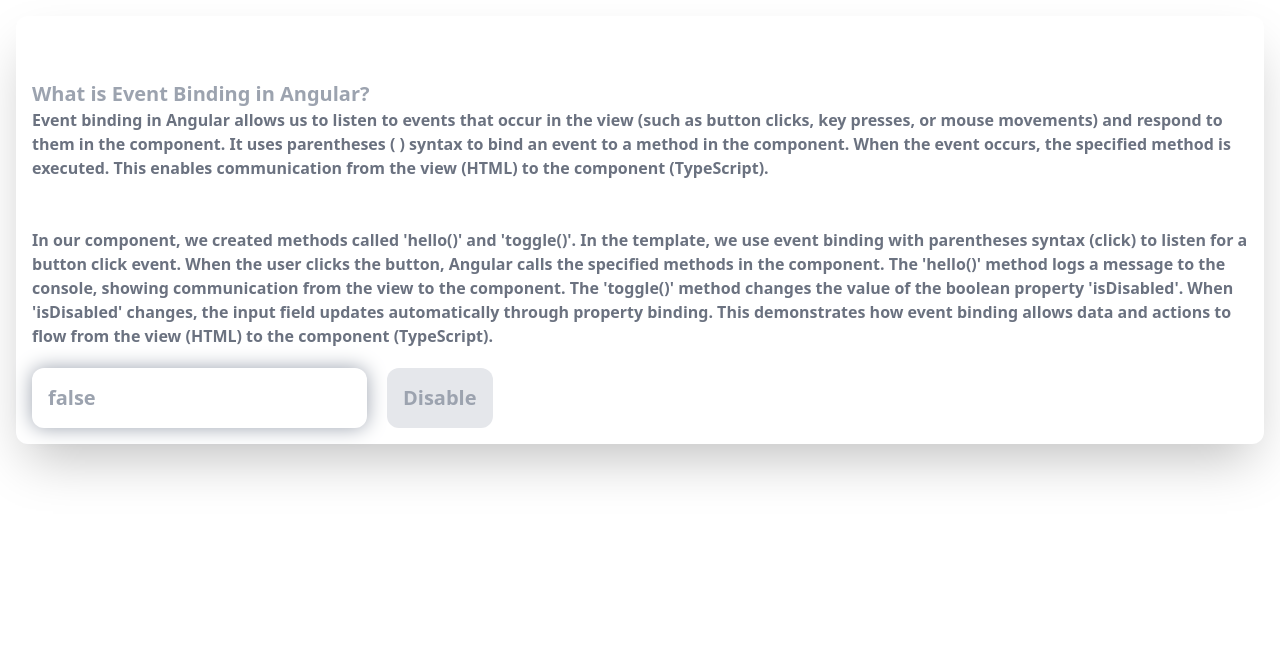
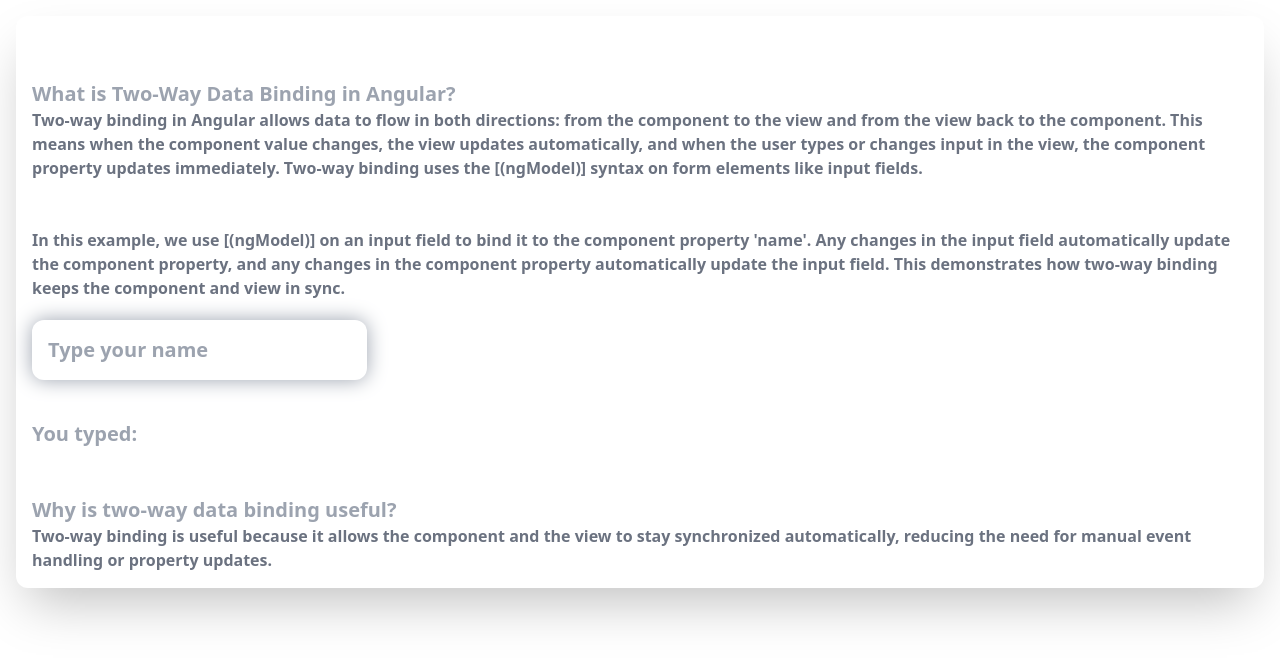
Before and after one commit to mathebe-moseri/angular-concepts, an Angular app: page / in a window 1280 px wide. Shown: the top 662 px of the page. Built offline with nearby package versions, Linux system fonts and the light colour scheme.

Commit message:
feat: explain and practically-implement two-way data binding

```diff
--- a/src/app/components/data-binding/two-way-binding/two-way-binding.component.html
+++ b/src/app/components/data-binding/two-way-binding/two-way-binding.component.html
@@ -1 +1,20 @@
-<p>two-way-binding works!</p>
+<div class="bg-white p-4 rounded-xl m-4 shadow-2xl">
+  <br><br>
+
+  <p class="text-xl font-bold text-gray-400">{{ question1 }}</p>
+  <p class="text-gray-500 font-bold">{{ answer1 }}</p>
+
+  <br><br>
+
+  <p class="text-gray-500 font-bold">{{ explanation }}</p>
+
+  <input type="text" (input)="onInput($event)" placeholder="Type your name" [(ngModel)]="name"
+    class="mt-5 p-4 text-xl font-bold focus:outline-none rounded-xl shadow-[0_0_20px_rgba(0,0,0,0.3)] shadow-gray-400 text-gray-400" />
+
+  <p class="text-xl font-bold text-gray-400 mt-10">You typed: {{ name }}</p>
+
+  <br><br>
+
+  <p class="text-xl font-bold text-gray-400">{{ question }}</p>
+  <p class="text-gray-500 font-bold">{{ answer }}</p>
+</div>
--- a/src/app/components/data-binding/two-way-binding/two-way-binding.component.ts
+++ b/src/app/components/data-binding/two-way-binding/two-way-binding.component.ts
@@ -1,12 +1,32 @@
 import { Component } from '@angular/core';
+import { FormsModule } from '@angular/forms';
 
 @Component({
   selector: 'app-two-way-binding',
   standalone: true,
-  imports: [],
+  imports: [FormsModule],
   templateUrl: './two-way-binding.component.html',
   styleUrl: './two-way-binding.component.css'
 })
 export class TwoWayBindingComponent {
 
+
+  question1: string = "What is Two-Way Data Binding in Angular?";
+  answer1: string = "Two-way binding in Angular allows data to flow in both directions: from the component to the view and from the view back to the component. This means when the component value changes, the view updates automatically, and when the user types or changes input in the view, the component property updates immediately. Two-way binding uses the [(ngModel)] syntax on form elements like input fields.";
+
+  explanation: string = "In this example, we use [(ngModel)] on an input field to bind it to the component property 'name'. Any changes in the input field automatically update the component property, and any changes in the component property automatically update the input field. This demonstrates how two-way binding keeps the component and view in sync.";
+
+  question: string = "Why is two-way data binding useful?";
+  answer: string = "Two-way binding is useful because it allows the component and the view to stay synchronized automatically, reducing the need for manual event handling or property updates.";
+
+  name: string = "";
+
+  constructor() {
+    console.log(this.name);
+  }
+
+  onInput(event: any) {
+  console.log(event.target.value);
+  }
+
 }
--- a/src/app/main/main.component.html
+++ b/src/app/main/main.component.html
@@ -1,3 +1,4 @@
 <!-- <app-string-interpolation></app-string-interpolation> -->
 <!-- <app-property-binding></app-property-binding> -->
-<app-event-binding></app-event-binding>
+<!-- <app-event-binding></app-event-binding> -->
+<app-two-way-binding></app-two-way-binding>
--- a/src/app/main/main.component.ts
+++ b/src/app/main/main.component.ts
@@ -2,11 +2,12 @@
 import { StringInterpolationComponent } from '../components/data-binding/string-interpolation/string-interpolation.component';
 import { PropertyBindingComponent } from '../components/data-binding/property-binding/property-binding.component';
 import { EventBindingComponent } from '../components/data-binding/event-binding/event-binding.component';
+import { TwoWayBindingComponent } from '../components/data-binding/two-way-binding/two-way-binding.component';
 
 @Component({
   selector: 'app-main',
   standalone: true,
-  imports: [StringInterpolationComponent, PropertyBindingComponent, EventBindingComponent],
+  imports: [StringInterpolationComponent, PropertyBindingComponent, EventBindingComponent, TwoWayBindingComponent],
   templateUrl: './main.component.html',
   styleUrl: './main.component.css'
 })
```
